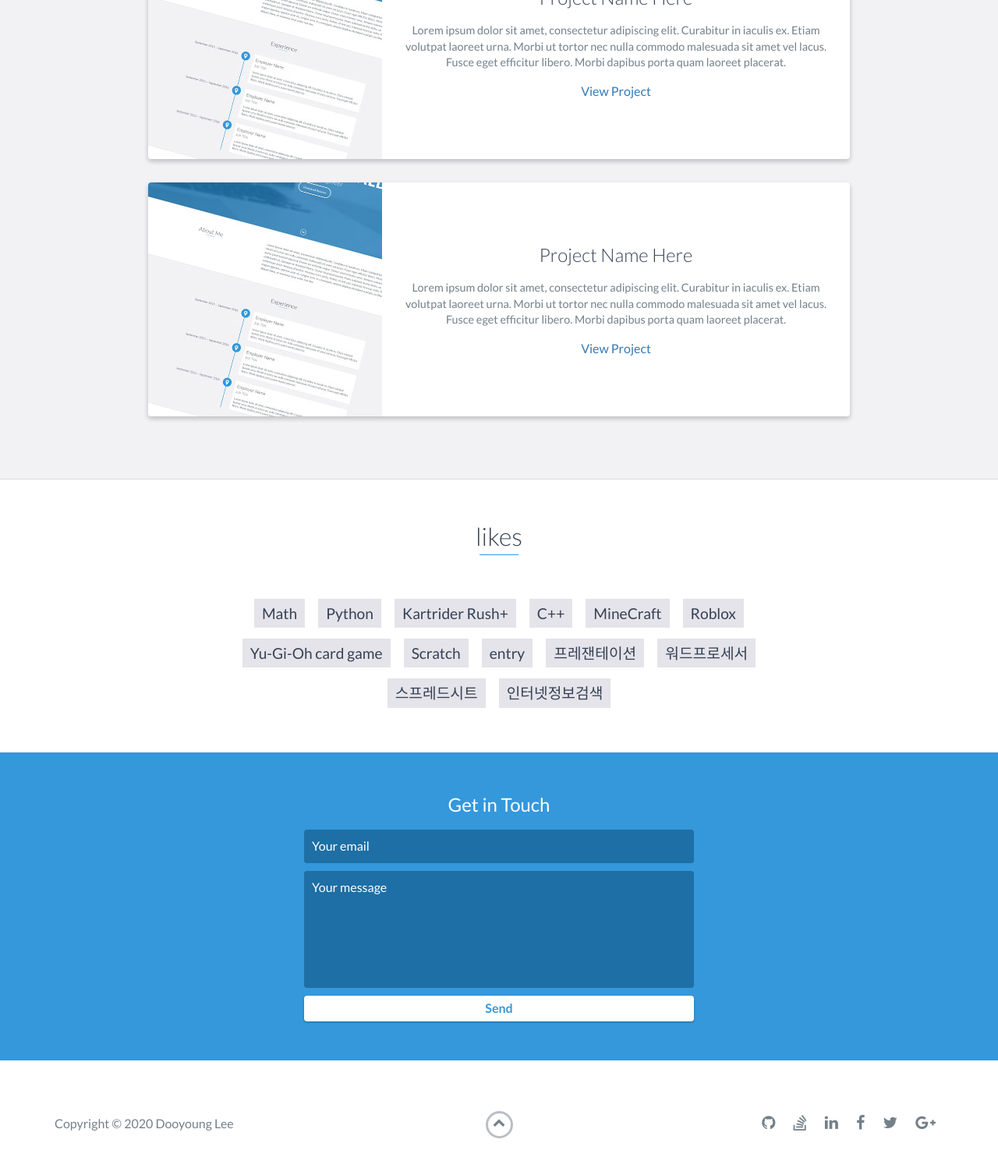
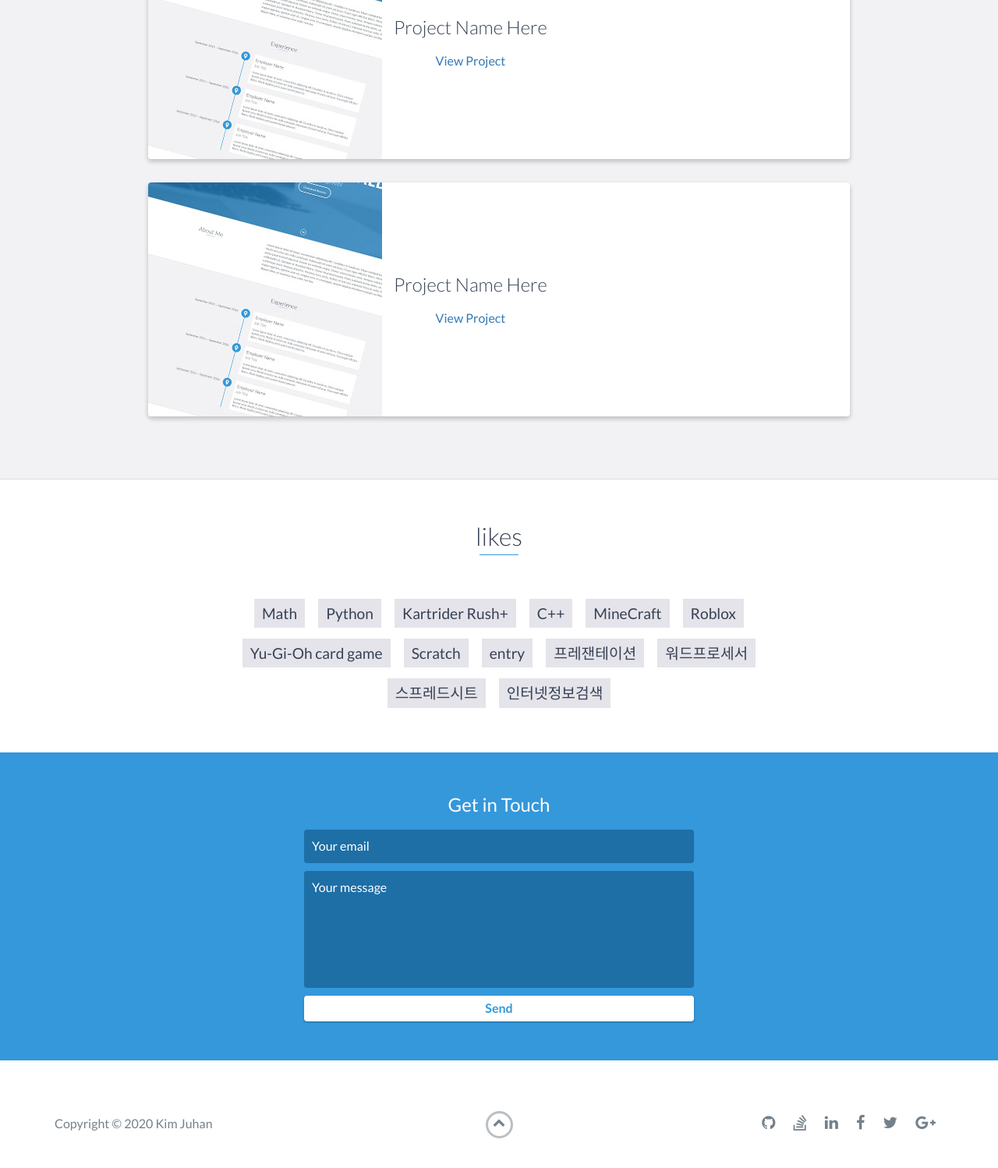
Before and after one commit to Kim-Ju-Han/Kim-Ju-han.github.io, a website: page index.html in a window 1280 px wide. Shown: the part 2730-4228 px from the top of the page at 78% size. Drawn offline with nearby package versions, Linux system fonts and the light colour scheme.

Commit message:
yeeeeeeeeeeeeeeeeeeah

```diff
--- a/index.html
+++ b/index.html
@@ -164,7 +164,6 @@
                     <div class="project-info">
                         <h3>Project Name Here</h3>
                         <p>
-                            Lorem ipsum dolor sit amet, consectetur adipiscing elit. Curabitur in iaculis ex. Etiam volutpat laoreet urna. Morbi ut tortor nec nulla commodo malesuada sit amet vel lacus. Fusce eget efficitur libero. Morbi dapibus porta quam laoreet placerat.
                         </p>
                         <a href="#">View Project</a>
                     </div>
@@ -180,7 +179,6 @@
                     <div class="project-info">
                         <h3>Project Name Here</h3>
                         <p>
-                            Lorem ipsum dolor sit amet, consectetur adipiscing elit. Curabitur in iaculis ex. Etiam volutpat laoreet urna. Morbi ut tortor nec nulla commodo malesuada sit amet vel lacus. Fusce eget efficitur libero. Morbi dapibus porta quam laoreet placerat.
                         </p>
                         <a href="#">View Project</a>
                     </div>
@@ -231,7 +229,7 @@
             <div class="row">
                 <div class="col-sm-5 copyright">
                     <p>
-                        Copyright &copy; 2020 Dooyoung Lee
+                        Copyright &copy; 2020 Kim Juhan
                     </p>
                 </div>
                 <div class="col-sm-2 top">
```
